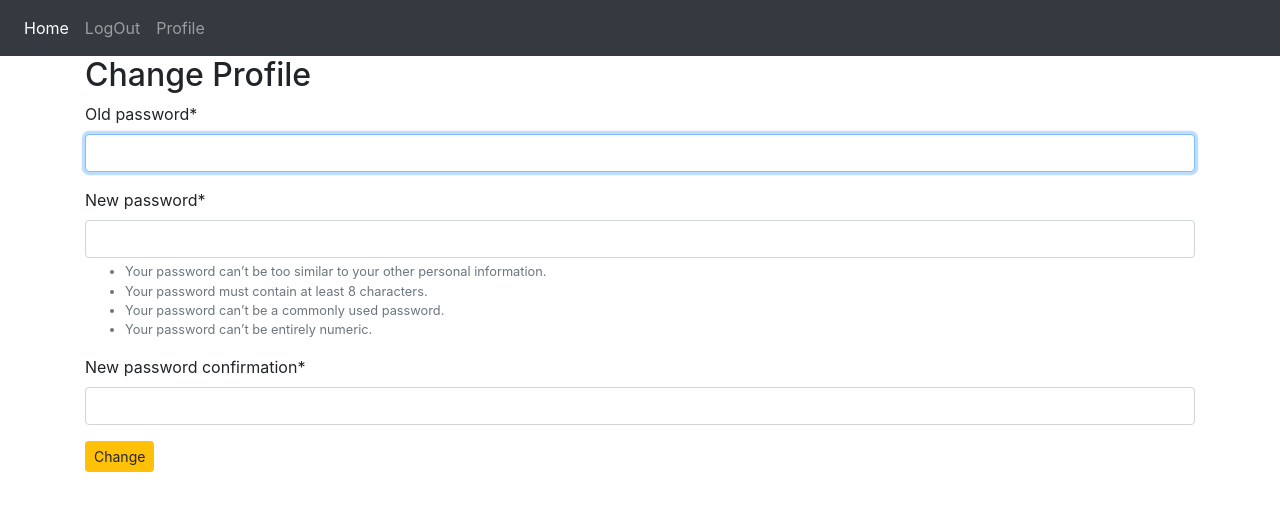
After one commit to NMShihab/My_blog, a Django app: page /account/password/ in a window 1280 px wide. The commit adds this page. Shown: the top 511 px of the page. Run offline with Django 3.2, Linux system fonts and the light colour scheme; a user stored in the database is signed in; some libraries are stand-ins or nearby versions.

Commit message:
Edit Profile, Change Password

```diff
--- a/myBlog/LogIn/urls.py
+++ b/myBlog/LogIn/urls.py
@@ -6,6 +6,9 @@ app_name = 'LogIn'
 urlpatterns =[
 path('SignUp/',views.SignUp,name='signup'),
 path('LogIn/',views.LogIn,name='login'),
-path('LogOut/',views.logout_user,name='logout')
+path('LogOut/',views.logout_user,name='logout'),
+path('Profile/',views.user_profile,name='profile'),
+path('Change_profile/',views.change_profile,name='change_profile'),
+path('password/',views.pass_change,name ='pass_change')
 
 ]
--- a/myBlog/LogIn/views.py
+++ b/myBlog/LogIn/views.py
@@ -1,10 +1,10 @@
 from django.shortcuts import render
-from django.contrib.auth.forms import UserCreationForm, AuthenticationForm
+from django.contrib.auth.forms import UserCreationForm, AuthenticationForm, PasswordChangeForm
 from django.contrib.auth import login, authenticate, logout # Function for authentication
 from django.shortcuts import HttpResponseRedirect
 from django.urls import  reverse
 from django.contrib.auth.decorators import login_required
-from LogIn.forms import SignUp_form
+from LogIn.forms import SignUp_form , UserProfileChange
 
 # Create your views here.
 
@@ -50,3 +50,35 @@ def LogIn(request):
 def logout_user(request):
     logout(request)
     return HttpResponseRedirect(reverse('index'))
+
+@login_required
+def user_profile(request):
+    return render(request,'LogIn/user_profile.html',context={})
+
+@login_required
+def change_profile(request):
+    current_user = request.user
+    form = UserProfileChange(instance = current_user)
+
+    if request.method == "POST":
+        form = UserProfileChange(request.POST,instance=current_user)
+        if form.is_valid():
+            form.save()
+            form =UserProfileChange(instance=current_user)
+
+    return render(request,"LogIn/change_profile.html",context={'form':form})
+
+@login_required
+def pass_change(request):
+    current_user = request.user
+    form = PasswordChangeForm(current_user)
+
+    message = False
+
+    if request.method == 'POST':
+        form = PasswordChangeForm(current_user,data = request.POST)
+        if form.is_valid():
+            form.save()
+            message = True
+
+    return render(request,'LogIn/pass_change.html',context={'form':form,'message':message})
--- /dev/null
+++ b/myBlog/templates/LogIn/pass_change.html
@@ -0,0 +1,21 @@
+{% extends 'base.html'%}
+{% load crispy_forms_tags %}
+{% block title_block %}Change Password{% endblock %}
+{% block body_block %}
+<h2>Change Profile</h2>
+
+{% if message %}
+<div class="alert alert-success">
+  Password Changed Successfully !
+
+</div>
+{% endif %}
+<form method="post">
+  {{form|crispy}}
+  {% csrf_token %}
+  <button type="submit" class="btn btn-warning btn-sm">Change</button>
+</form>
+
+
+
+{% endblock %}
--- a/myBlog/templates/base.html
+++ b/myBlog/templates/base.html
@@ -28,6 +28,9 @@
       <li class="nav-item">
         <a class="nav-link" href="{% url 'LogIn:logout' %}">LogOut</a>
       </li>
+      <li class="nav-item">
+        <a class="nav-link" href="{% url 'LogIn:profile' %}">Profile</a>
+      </li>
       {% else %}
       <li class="nav-item">
         <a class="nav-link" href="{% url 'LogIn:signup' %}">SignUp</a>
```
Also changed, not shown: myBlog/LogIn/forms.py (+7 -1 lines), myBlog/templates/LogIn/change_profile.html (added, +14 -0 lines), myBlog/templates/LogIn/user_profile.html (added, +13 -0 lines), myBlog/db.sqlite3.
